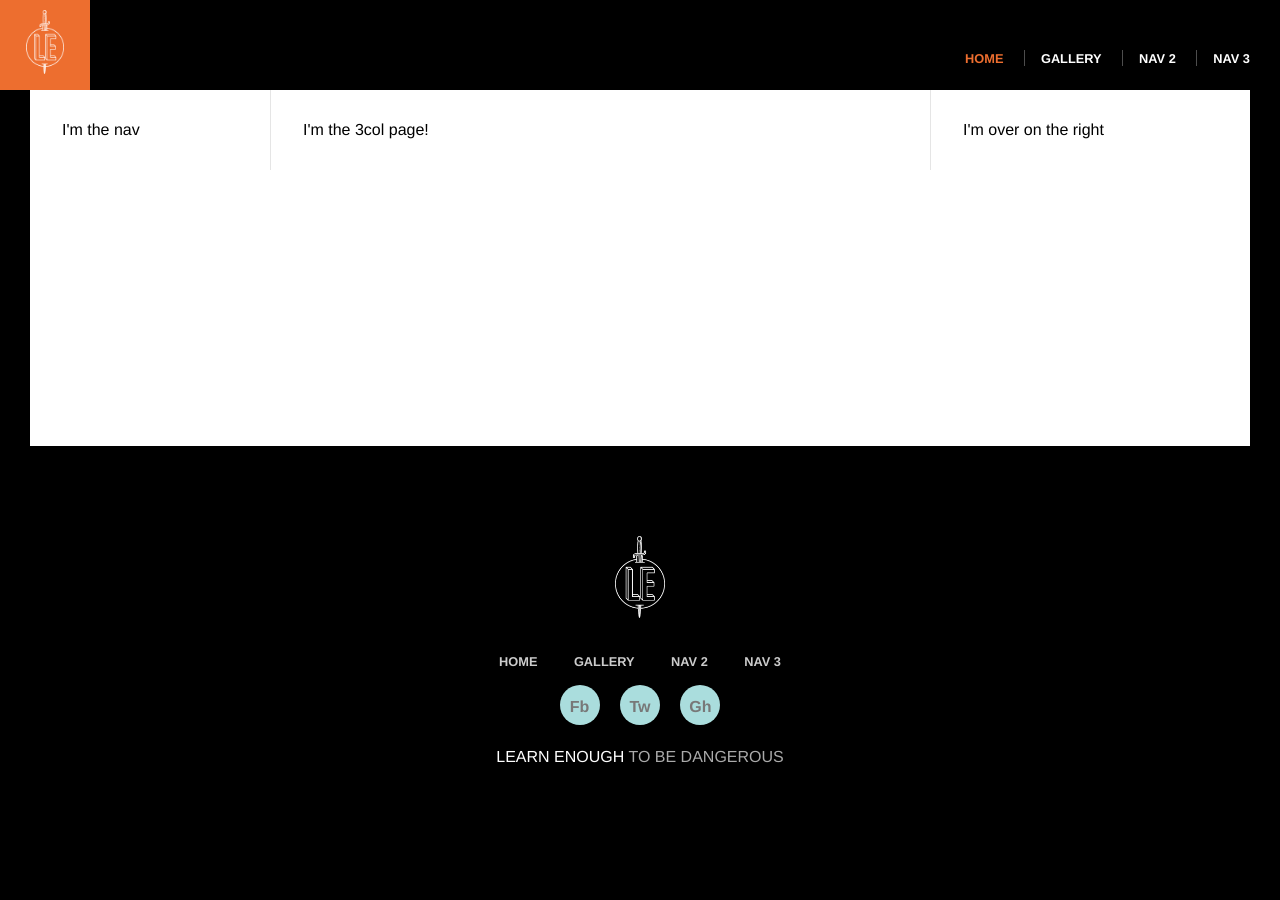
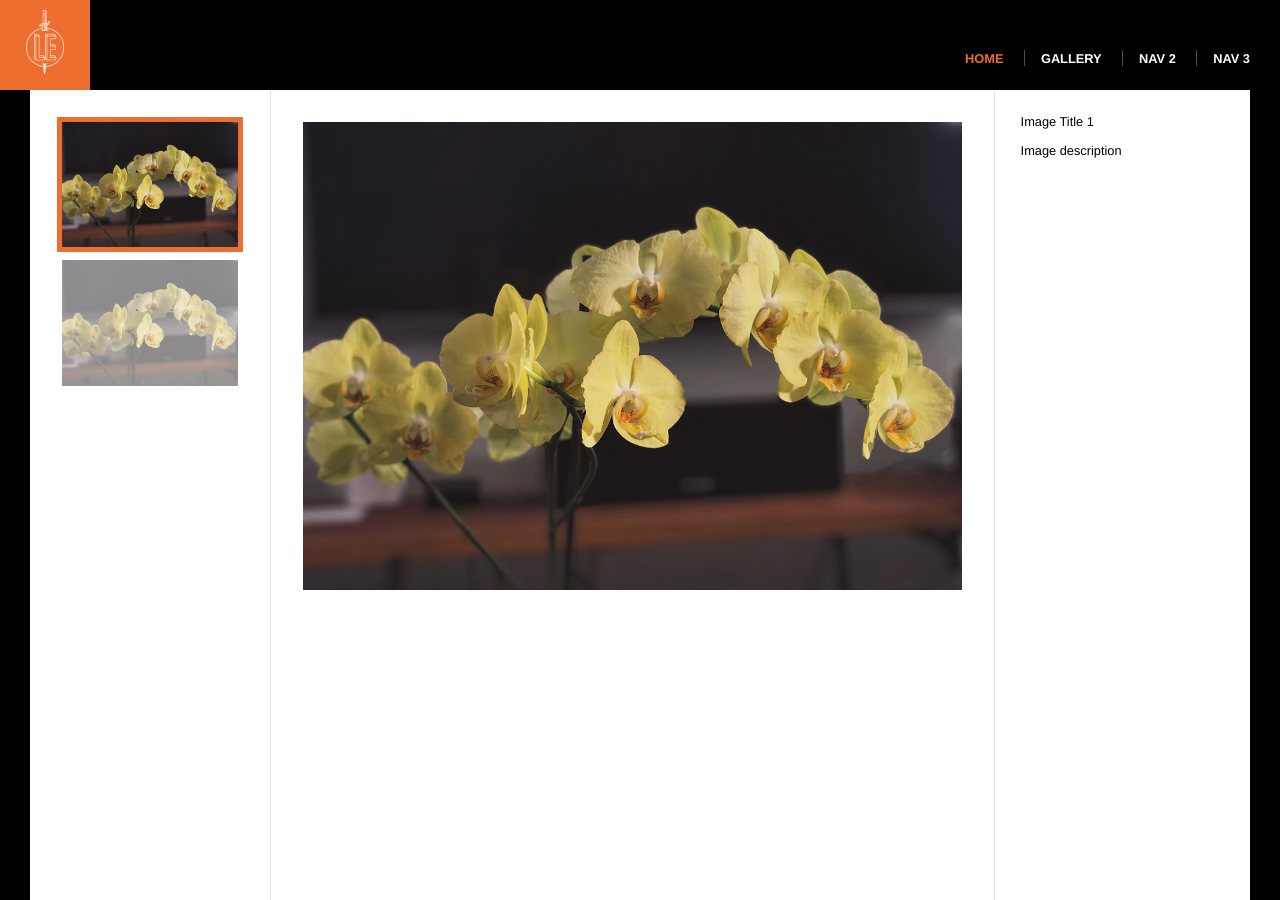
Before and after one commit to Travizzle/travizzle.github.io, a Jekyll site: the page built from gallery/index.html, in a window 1280 px wide and 900 px high. Built offline with Jekyll 4.4.1, drawn with Linux system fonts in a browser that asks for light colours.

Commit message:
Revert previous commit, add styling with flexbox

```diff
--- a/css/main.css
+++ b/css/main.css
@@ -10,6 +10,7 @@
   min-height: 100vh;
 }
 .content-container {
+  display: flex;
   flex: 1 1 auto;
   padding-top: 10vh;
   width: 100%;
@@ -290,3 +291,40 @@
 .bio-copy {
   font-size: 0.75em;
 }
+
+/* GALLERY STYLES */
+.gallery-thumbs {
+  height: 90vh;
+  overflow: scroll;
+}
+.gallery-thumbs > div {
+  cursor: pointer;
+}
+.gallery-thumbs img {
+  box-sizing: border-box;
+  box-shadow: 0 0 0 5px transparent;
+  display: inline-block;
+  margin: 0 0 10px;
+  opacity: 0.5;
+  transition: all 0.5s ease-in-out;
+  width: 100%;
+}
+.gallery-thumbs img:hover {
+  opacity: 1;
+}
+.gallery-thumbs .current img {
+  box-shadow: 0 0 0 5px #ed6e2f;
+  opacity: 1;
+}
+.gallery-photo {
+  position: relative;
+}
+.gallery-photo img {
+  width: 100%;
+}
+.gallery-info {
+  font-size: 0.8rem;
+}
+.gallery-info h3 {
+  margin-bottom: 1em;
+}
--- a/gallery/index.html
+++ b/gallery/index.html
@@ -3,13 +3,21 @@
 ---
 
 <div class="gallery col-three">
-  <div class="col col-nav">
-    I'm the nav
+  <div class="col col-nav gallery-thumbs" id="gallery-thumbs">
+    <div class="current">
+      <img src="/images/small/slide1.jpg" alt="Image title 1">
+    </div>
+    <div>
+      <img src="/images/small/slide1.jpg" alt="Image title 2">
+    </div>
   </div>
   <div class="col col-content">
-    I'm the 3col page!
+    <div class="gallery-photo" id="gallery-photo">
+      <img src="/images/large/slide1.jpg" alt="Image title 1">
+    </div>
   </div>
-  <div class="col col-aside">
-    I'm over on the right
+  <div class="col col-aside gallery-info" id="gallery-info">
+    <h3>Image Title 1</h3>
+    <p>Image description</p>
   </div>
 </div>
--- a/index.html
+++ b/index.html
@@ -2,6 +2,7 @@
 layout: default
 ---
 
+<div class="home">
   <div class="full-hero hero-home">
     <div class="hero-content">
       <h1>HAHA YOU HIT THE TEYER FIRE</h1>
@@ -69,3 +70,4 @@
       </div>
     </div>
   </div>
+</div>
```
Also changed, not shown: images/large/slide1.jpg (added), images/small/slide1.jpg (added). Lines whose indentation alone changed are shown as unchanged.
